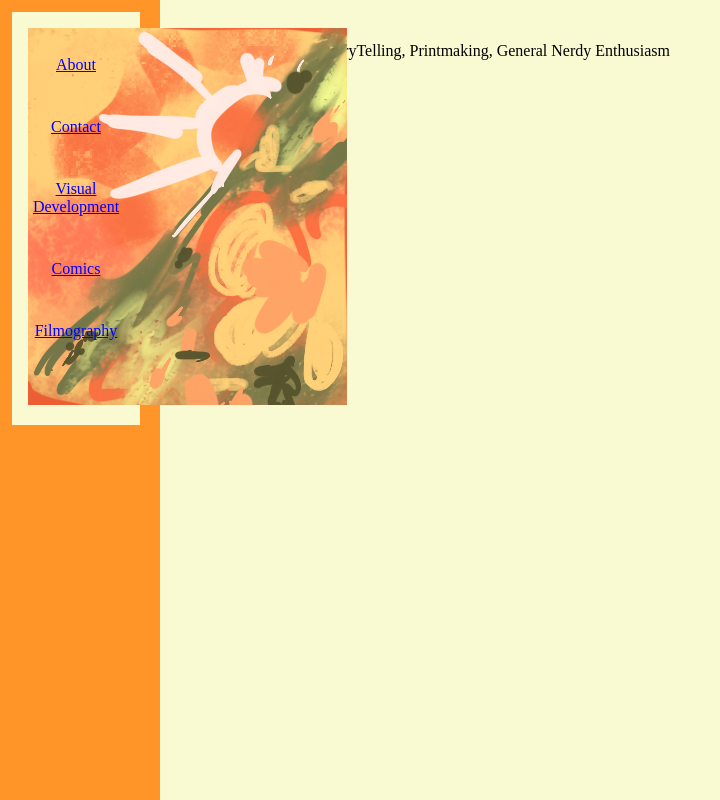
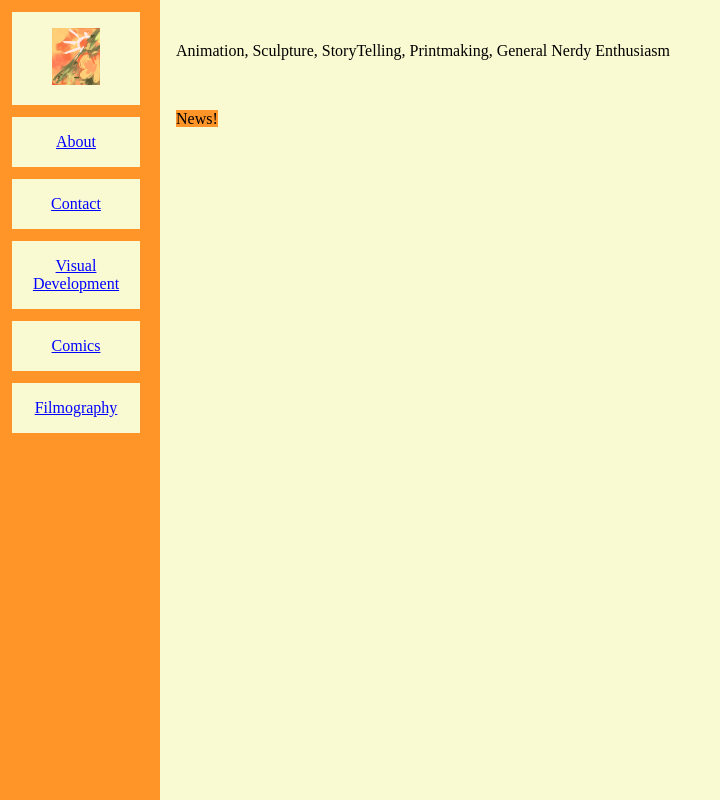
Before and after one commit to Jamrogram/Portfolio-Site, a plain HTML site: page index.html in a window 1280 px wide. Shown: the whole page, without its empty margins (0-720 px from the left). Drawn offline with Linux system fonts and the light colour scheme.

Commit message:
home button edits

```diff
--- a/index.html
+++ b/index.html
@@ -9,7 +9,7 @@
     </head>
     <body>
         <div class="sidenava">
-            <div class="navimj"> <a href="./"> <img src="homebutton.png"alt=home > </a> </div>
+            <div class="navimj"> <a href="./"> <img src="homebutton.png"alt=home width="50%" height="50%" > </a> </div>
             <a href="about"> About </a>
             <a href="contact"> Contact </a>
             <a href="visdev"> Visual Development </a>
--- a/style.css
+++ b/style.css
@@ -27,8 +27,6 @@ background-color: #fafad2;
 }
 
 .navimj{
-  max-width:1em;
-  max-height:1em;
   display:block;
   border: #fafad2 4px;
 }
```
